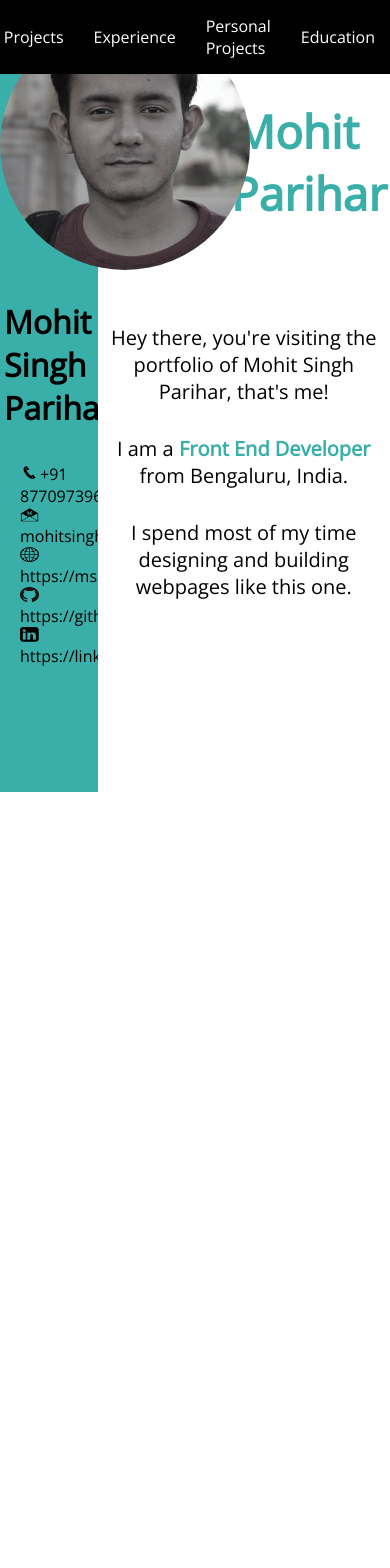
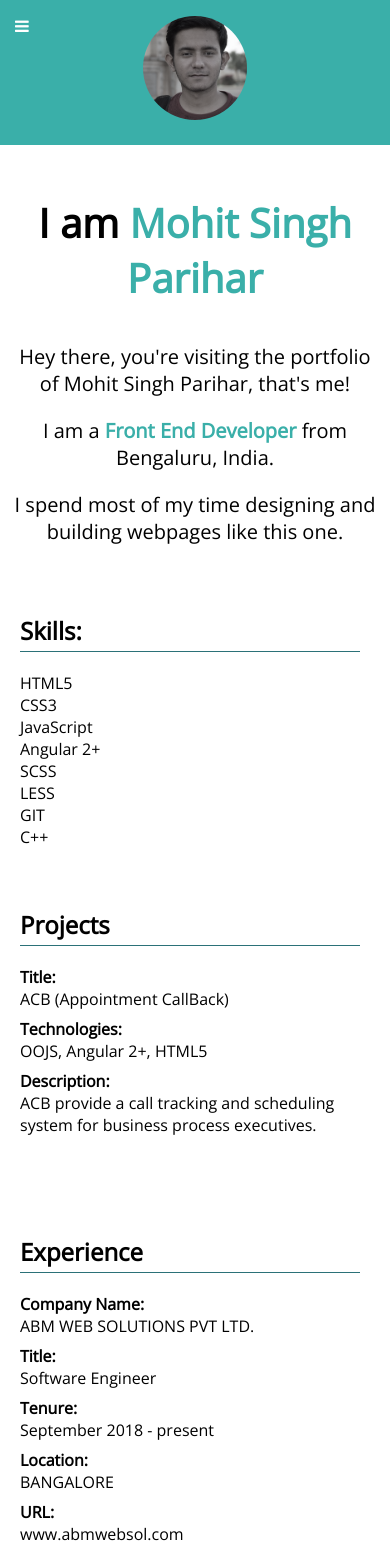
Before and after one commit to pariharsmohit/mohitsparihar.github.io, an Angular app: page / in a window 390 px wide. Shown: the top 1568 px of the page. Before the commit the page ends 844 px from the top, so only its background shows below. Built offline with nearby package versions, Linux system fonts and the light colour scheme.

Commit message:
responsive layout first try

```diff
--- a/src/app/_responsive.scss
+++ /dev/null
@@ -1,32 +0,0 @@
-/* Style the navigation menu */
-@import '../assets/variables.scss';
-
-@media only screen and (max-width:1224px) {
-    nav {
-        overflow: hidden;
-        background-color: $color1;
-        position: absolute;
-        width: 100%;
-        z-index: 1000;
-        a {
-            display: flex;
-            flex-direction: column;
-            align-items: center;
-        }
-
-        .icon {
-            display: block;
-        }
-
-        #myLinks {
-            max-width: 100vw;
-            height: 100%;
-            color: white;
-            border-radius: 10px;
-            display: none;
-            a {
-                width: 100vw;
-            }
-        }
-    }
-}
--- a/src/app/app.component.html
+++ b/src/app/app.component.html
@@ -1,5 +1,5 @@
 <section class="main">
-    <nav>
+    <nav class="desktop-nav">
         <a href="#home" id="home-btn">Home</a>
         <a href="https://mspwrites.com/blog/" target="_blank">Blog</a>
         <a href="#skills" id="nav-skills">Skills</a>
@@ -7,6 +7,24 @@
         <a href="#experience" id="nav-experience">Experience</a>
         <a href="#personal-projects" id="nav-personal-projects">Personal Projects</a>
         <a href="#education" id="nav-education">Education</a>
+
+        <div class="hamburgerMenu"></div>
+    </nav>
+
+    <!-- Navigation bar for the mobile devices -->
+    <nav class="mobile-nav">
+        <a href="javascript:void(0);" class="icon" (click)="myFunction()">
+            <i class="fa fa-bars"></i>
+        </a>
+        <div id="myLinks">
+            <a href="#home">Home</a>
+            <a href="https://mspwrites.com/blog/" target="_blank">Blog</a>
+            <a href="#skills" id="nav-skills">Skills</a>
+            <a href="#projects" id="nav-projects">Projects</a>
+            <a href="#experience" id="nav-experience">Experience</a>
+            <a href="#personal-projects" id="nav-personal-projects">Personal Projects</a>
+            <a href="#education" id="nav-education">Education</a>
+        </div>
     </nav>
     <section class="left-panel">
         <app-header></app-header>
--- /dev/null
+++ b/src/app/app.component.mobile.scss
@@ -0,0 +1,171 @@
+/* Style the navigation menu */
+@import '../assets/variables.scss';
+
+@media only screen and (max-width:1224px) {
+    .main {
+        grid-template-areas:
+          "nav-bar"
+          "left-panel"
+          "right-panel";
+
+          .desktop-nav {
+            display: none;
+
+            &:hover {
+              a {
+                display: block;
+              }
+              height: 100%;
+            }
+
+            #home-btn {
+              margin-right: unset;
+            }
+
+            a {
+              display: none;
+
+              &:hover,
+              &.selected {
+                background-color: $color3;
+                display: block;
+              }
+            }
+          }
+
+          .left-panel{
+            width: 100%;
+            height: auto;
+          }
+
+          .right-panel {
+            width: 100%;
+            min-height: auto;
+            overflow-y: visible;
+          }
+      }
+
+      :host ::ng-deep .content-wrapper {
+        min-height: auto;
+
+        #content {
+          margin: 0 auto;
+          width : 100%;
+        }
+
+        .first {
+          float: right;
+        }
+
+        li {
+          list-style: none;
+        }
+
+        .name {
+          font-size: 2rem;
+        }
+
+        h1, h2 {
+          margin-bottom : 20px;
+          padding-bottom: 4px;
+          margin-right  : 10px;
+          margin-top    : 0.8em;
+          border-bottom : 1px solid	$color2;
+        }
+
+        section {
+          margin-bottom: 2rem;
+
+          ul {
+            width   : 100%;
+            overflow: hidden;
+          }
+          .content {
+            vertical-align: top;
+            width         : 100%;
+            display       : inline-block;
+            padding-bottom: 0.5em;
+          }
+          .label {
+            font-weight  : bold;
+            width        : 100%;
+            text-align   : unset;
+            padding-right: 0.5em;
+            display      : inline-block;
+          }
+        }
+
+        section .double li {
+          float: unset;
+          width: 100%;
+        }
+
+        #others div {
+          margin-left  : 100px;
+          margin-bottom: 10px;
+        }
+
+        a {
+          text-decoration: none;
+
+          &:link {
+            color: $color1;
+          }
+
+          /* visited link */
+          &:visited {
+            color: $color1;
+          }
+
+          /* mouse over link */
+          &:hover {
+            color: $color3;
+          }
+
+          /* selected link */
+          &:active {
+            color: $color1;
+          }
+       }
+
+        .hide {
+          display: none !important;
+        }
+      }
+
+      .mobile-nav {
+        overflow: hidden;
+        background: transparent;
+        width: 100%;
+        position: fixed;
+        z-index: 2000;
+
+        .visible {
+          background-color: $color3;
+          width: 100%;
+        }
+
+        #myLinks {
+          display: none;
+        }
+        & a {
+          color: $color4;
+          text-decoration: none;
+          text-align: center;
+          display: flex;
+          flex-direction: column;
+
+          &.icon {
+            display: block;
+            background-color: $color3;
+            position: fixed;
+            left: 0;
+            top: 0;
+          }
+          &:hover {
+            background-color: $color3;
+            color: $color4;
+          }
+        }
+      }
+}
--- a/src/app/app.component.ts
+++ b/src/app/app.component.ts
@@ -6,7 +6,7 @@ import { HttpService } from './http.service';
     templateUrl: './app.component.html',
     styleUrls: [
         './app.component.scss',
-        './_responsive.scss'
+        './app.component.mobile.scss'
     ]
 })
 export class AppComponent implements OnInit {
@@ -34,14 +34,16 @@ export class AppComponent implements OnInit {
             return (window.innerHeight || document.documentElement.clientHeight);
         }
     }
-    hamburgerMenu() {
-        const homeBtn = document.getElementById('home-btn');
-        let links = document.getElementById("myLinks");
-        if (links.style.display === "block") {
-          links.style.display = "none";
+
+    myFunction() {
+        var x = document.getElementById("myLinks");
+        if (x.style.display === "block") {
+            x.style.display = "none";
+            x.classList.remove('visible');
         } else {
-          links.style.display = "block";
+            x.style.display = "block";
+            x.classList.add('visible');
         }
-      }
+    }
 
 }
--- a/src/app/header/header.component.html
+++ b/src/app/header/header.component.html
@@ -1,4 +1,4 @@
-<section>
+<section class="desktop">
         <div class="profile-image"></div>
         <h1 class="name">{{resume.name}}</h1>
         <div id="contact">
--- /dev/null
+++ b/src/app/header/header.component.mobile.scss
@@ -0,0 +1,37 @@
+@import '../../assets/variables.scss';
+
+@media only screen and (max-width:1224px) {
+  section {
+    padding: 4%;
+    text-align: center;
+    color: $color1;
+    text-align: center;
+    height: 100%;
+    h1{
+      display: none;
+    }
+
+      img {
+          width: 4%;
+          height: 5%;
+          padding-right: 1.5%;
+        }
+      .contact-div {
+        display: none;
+        padding: 0 0 0 2em;
+      }
+
+    .profile-image {
+      background-image: url('../../assets/img/profile-image.webp');
+      background-repeat: no-repeat;
+      background-size: cover;
+      filter: grayscale(0.8);
+      background-position-x: -30px;
+      min-height: 6.5em;
+      width: 6.5em;
+      border-radius: 50%;
+      margin: 0 auto;
+    }
+  }
+
+}
--- a/src/app/header/header.component.ts
+++ b/src/app/header/header.component.ts
@@ -5,7 +5,10 @@ import { Subscription } from 'rxjs'
 @Component({
   selector: 'app-header',
   templateUrl: './header.component.html',
-  styleUrls: ['./header.component.scss']
+  styleUrls: [
+    './header.component.scss',
+    './header.component.mobile.scss'
+  ]
 })
 export class HeaderComponent implements OnInit, OnDestroy {
   resume: any;
--- /dev/null
+++ b/src/app/home/home.component.mobile.scss
@@ -0,0 +1,18 @@
+@media only screen and (max-width:1224px) {
+    .home-page {
+        margin: 0 auto;
+        padding-top: 2.5em;
+        font-size: 1.25em;
+        text-align: center;
+        min-height: unset;
+        margin-bottom: 1em;
+
+        h1 {
+            font-size: 2em;
+            margin-bottom: 0.7em;
+        }
+        p {
+            padding: 0.5em;
+        }
+    }
+}
--- a/src/app/home/home.component.ts
+++ b/src/app/home/home.component.ts
@@ -3,7 +3,10 @@ import { Component, OnInit } from '@angular/core';
 @Component({
   selector: 'app-home',
   templateUrl: './home.component.html',
-  styleUrls: ['./home.component.scss']
+  styleUrls: [
+    './home.component.scss',
+    './home.component.mobile.scss'
+  ]
 })
 export class HomeComponent implements OnInit {
 
--- /dev/null
+++ b/src/app/skills/skills.component.mobile.scss
@@ -0,0 +1,6 @@
+@media only screen and (max-width:1224px) {
+    .double li {
+        float: none;
+        width: 100%;
+      }
+}
--- a/src/app/skills/skills.component.ts
+++ b/src/app/skills/skills.component.ts
@@ -5,7 +5,10 @@ import { Subscription } from 'rxjs'
 @Component({
   selector: 'app-skills',
   templateUrl: './skills.component.html',
-  styleUrls: ['./skills.component.scss']
+  styleUrls: [
+    './skills.component.scss',
+    './skills.component.mobile.scss'
+  ]
 })
 export class SkillsComponent implements OnInit, OnDestroy {
   skills: [];
```
